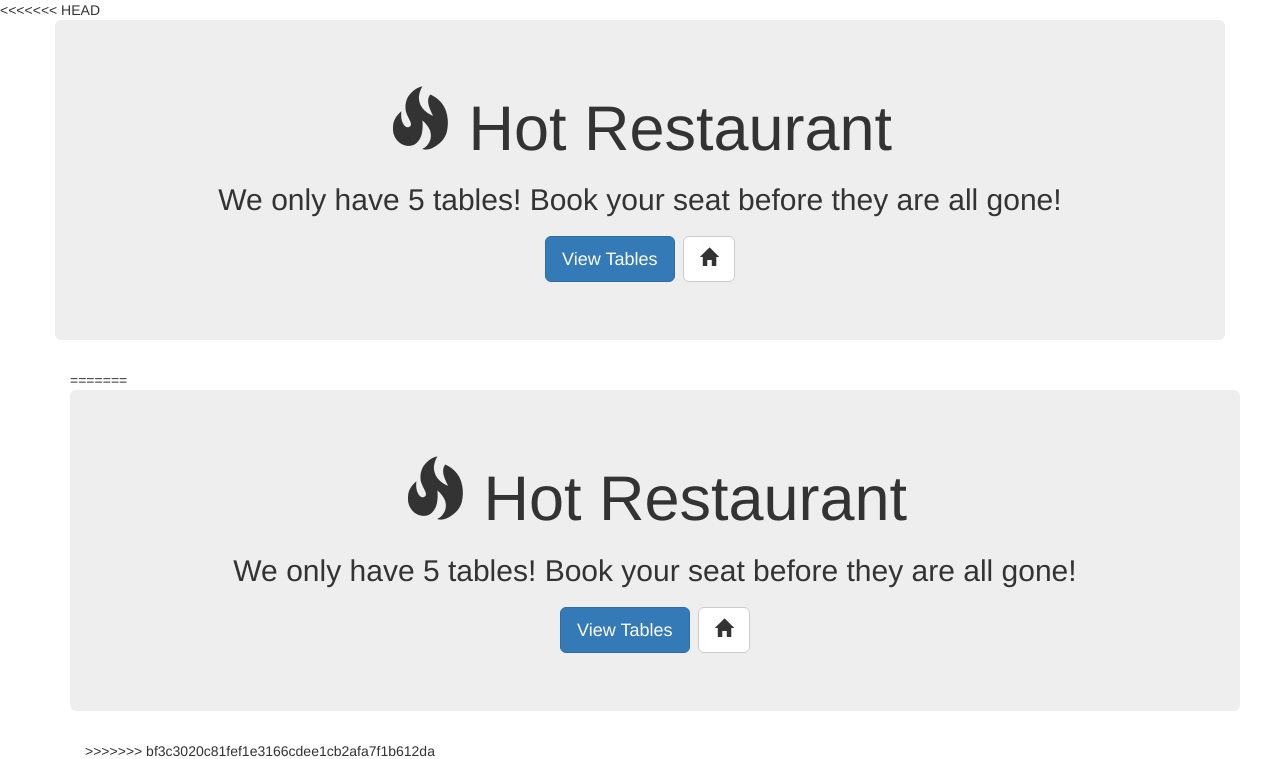
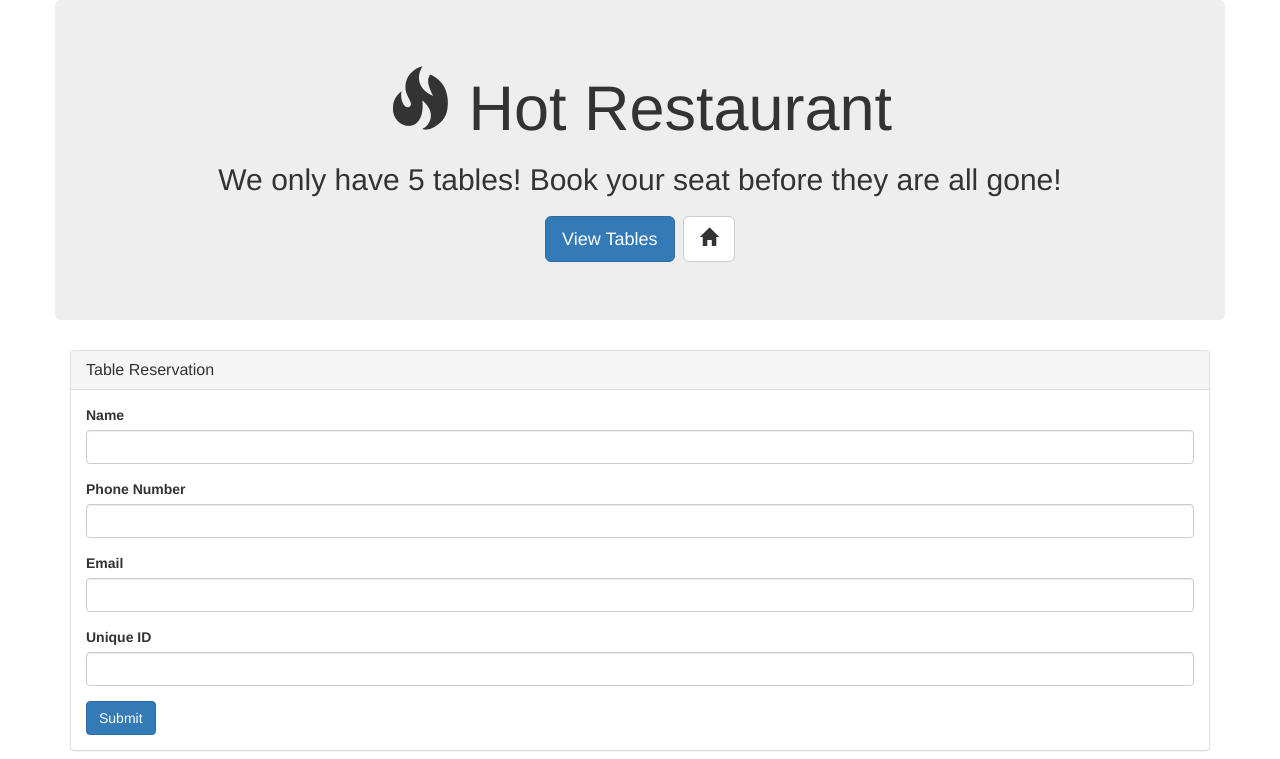
Before and after one commit to PocketThi3f/group-reservation, a plain HTML site: page reservation.html in a window 1280 px wide. Shown: the top 759 px of the page. Drawn offline with nearby package versions, Linux system fonts and the light colour scheme.

Commit message:
Update reservation.html

```diff
--- a/reservation.html
+++ b/reservation.html
@@ -4,24 +4,8 @@
   <link rel="stylesheet" href="https://maxcdn.bootstrapcdn.com/bootstrap/3.3.7/css/bootstrap.min.css" integrity="sha384-BVYiiSIFeK1dGmJRAkycuHAHRg32OmUcww7on3RYdg4Va+PmSTsz/K68vbdEjh4u" crossorigin="anonymous">
   </head>
   <body>
-<<<<<<< HEAD
-    <div class = 'container'>
-    	<div class = 'row'>
-  		<div class = 'jumbotron'>
-  			<h1 class = 'text-center'>
-  				<span class="glyphicon glyphicon-fire" aria-hidden="true"></span>
-  				<span>Hot Restaurant</span>
-  			</h1>
-  			<h2 class = 'text-center'>
-  				<span>We only have 5 tables! Book your seat before they are all gone!</span>
-  			</h2>
-  			<h2 class = 'text-center'>
-  				<a class = 'btn btn-primary btn-lg' href='#' role = 'button' id='viewTable'>View Tables</a>
-  				<a class = 'btn btn-default btn-lg' href='#' role = 'button' id='makeRes'><span class = 'glyphicon glyphicon-home'></span></a>
-  			</h2>
-  		</div>
-  	</div>
-=======
+
+
   <div class = 'container'>
   	<div class = 'row'>
 		<div class = 'jumbotron'>
@@ -39,8 +23,6 @@
 		</div>
 	</div>
 
-
->>>>>>> bf3c3020c81fef1e3166cdee1cb2afa7f1b612da
 
 <!-- Reservation Page -->
 				<div class="panel panel-default">
```
